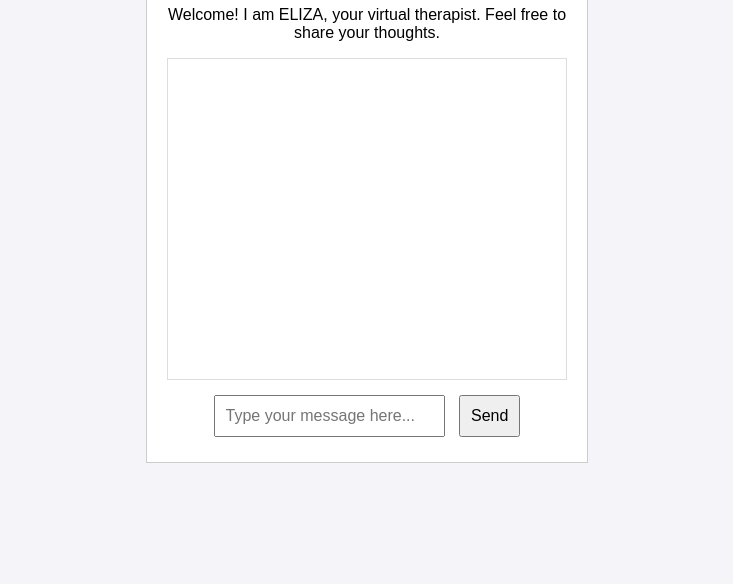
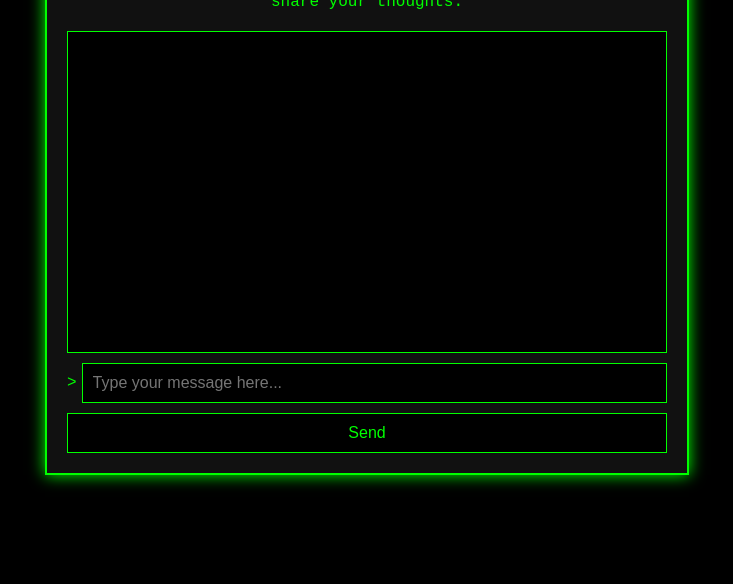
Before and after one commit to EoinConcannon/emergingTech, a plain HTML site: page eliza/index.html in a window 1280 px wide. Shown: the part 216-800 px from the top of the page, without its empty margins (273-1006 px from the left). Drawn offline with Linux system fonts and the light colour scheme.

Commit message:
made adjustments to css to replicate an old ELIZA UI

```diff
--- a/eliza/eliza.js
+++ b/eliza/eliza.js
@@ -75,7 +75,7 @@ function getResponse(userText) {
 
 // Add messages to conversation history
 function addMessageToHistory(sender, message) {
-    conversationHistory += `<p><strong>${sender}:</strong> ${message}</p>`;
+    conversationHistory += `<p><span class="chat-sender">${sender}:</span> ${message}</p>`;
     document.getElementById("chat-history").innerHTML = conversationHistory;
     console.log(`${sender}: ${message}`);
 }
--- a/eliza/index.html
+++ b/eliza/index.html
@@ -16,7 +16,10 @@
         <!-- Container for chat history -->
         <div id="chat-history"></div>
         <!-- Input field for user message -->
-        <input type="text" id="user-input" placeholder="Type your message here...">
+        <div class="input-container">
+            <span>&gt;</span>
+            <input type="text" id="user-input" placeholder="Type your message here...">
+        </div>
         <!-- Button to send user message -->
         <button id="send-button">Send</button>
     </div>
@@ -38,5 +41,4 @@
     </script>
 </body>
 
-
 </html>
--- a/eliza/style.css
+++ b/eliza/style.css
@@ -1,33 +1,89 @@
 body {
-    font-family: Arial, sans-serif;
+    font-family: 'Courier New', Courier, monospace;
+    background-color: #000;
+    color: #00ff00;
     display: flex;
     justify-content: center;
     align-items: center;
     height: 100vh;
     margin: 0;
-    background-color: #f4f4f9;
 }
 
 .chatbot-container {
+    width: 90%;
+    max-width: 600px;
+    background-color: #111;
+    padding: 20px;
+    border: 2px solid #00ff00;
+    box-shadow: 0 0 15px #00ff00;
+}
+
+h1 {
+    font-size: 1.5em;
     text-align: center;
-    width: 80%;
-    max-width: 400px;
-    padding: 20px;
-    border: 1px solid #ccc;
-    background-color: #fff;
+    color: #00ff00;
+    margin-bottom: 10px;
+}
+
+p {
+    font-size: 1em;
+    text-align: center;
+    margin-bottom: 20px;
 }
 
 #chat-history {
-    border: 1px solid #ddd;
+    background-color: #000;
+    border: 1px solid #00ff00;
     padding: 10px;
     height: 300px;
     overflow-y: auto;
     margin-bottom: 10px;
+    white-space: pre-wrap;
+    font-size: 1em;
 }
 
-input,
-button {
+.input-container {
+    display: flex;
+    align-items: center;
+}
+
+.input-container span {
+    color: #00ff00;
+    font-size: 1em;
+    margin-right: 5px;
+}
+
+input {
+    background-color: #000;
+    color: #00ff00;
+    border: 1px solid #00ff00;
     padding: 10px;
     font-size: 1em;
-    margin: 5px;
+    width: 100%;
 }
+
+input:focus {
+    outline: none;
+    border-color: #00ff00;
+}
+
+button {
+    background-color: #000;
+    color: #00ff00;
+    border: 1px solid #00ff00;
+    padding: 10px 20px;
+    font-size: 1em;
+    cursor: pointer;
+    margin-top: 10px;
+    width: 100%;
+}
+
+button:hover {
+    background-color: #00ff00;
+    color: #000;
+}
+
+.chat-sender {
+    color: #00ff00;
+    font-weight: bold;
+}
```
